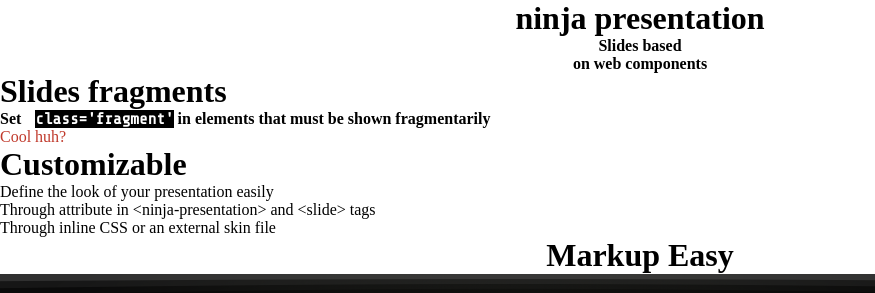
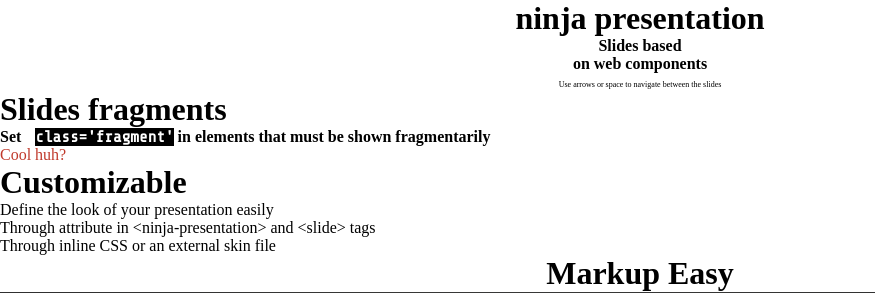
Before and after one commit to viniciusalmeida/ninja-presentation, a plain HTML site: page index.html in a window 1280 px wide. Shown: the top 293 px of the page, 0-875 px from the left. Drawn offline with nearby package versions, Linux system fonts and the light colour scheme; a web font is replaced by a local one.

Commit message:
add instructions on example

```diff
--- a/index.html
+++ b/index.html
@@ -18,6 +18,7 @@
         <slide align='center'>
             <h1>ninja presentation</h1>
             <h4>Slides based<br>on web components</h4>
+            <p><small>Use arrows or space to navigate between the slides</small></p>
         </slide>
 
         <slide>
```
